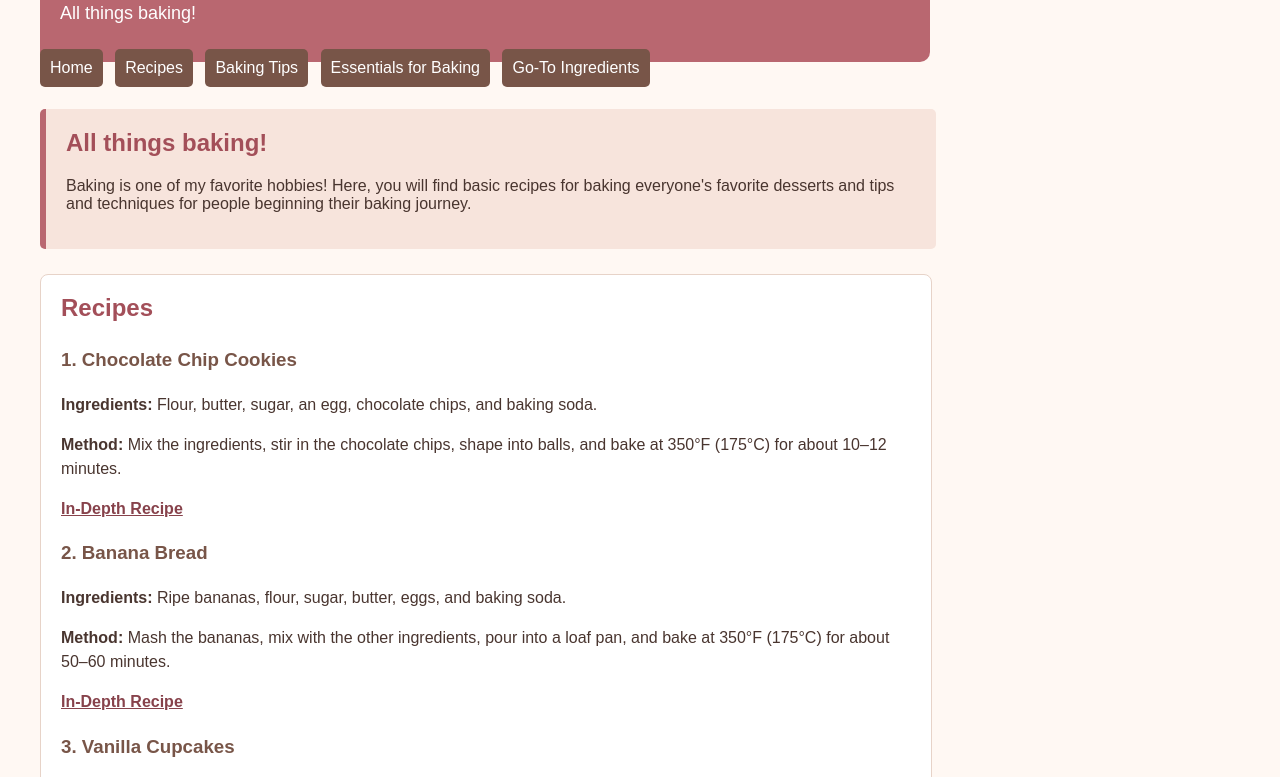
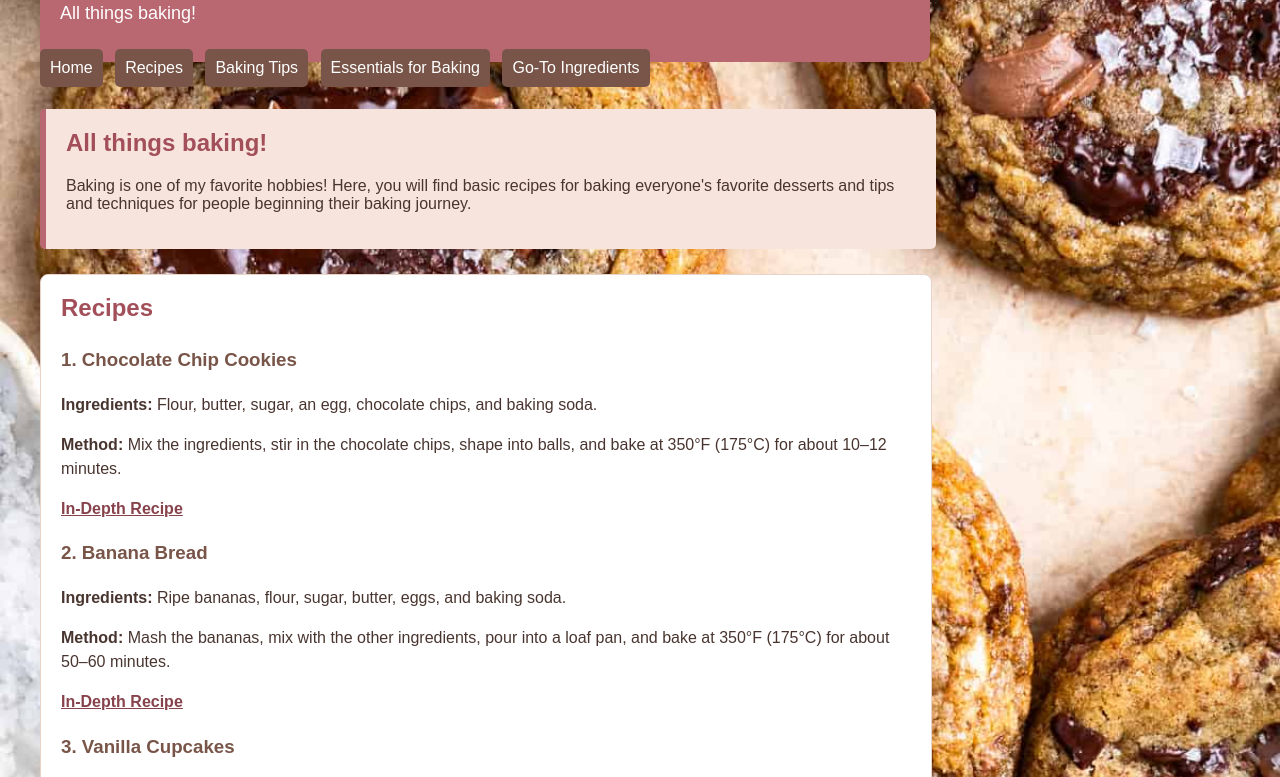
Before and after one commit to egtaylor/egtaylor.github.io, a plain HTML site: page 7C.html in a window 1280 px wide. Shown: the part 126-903 px from the top of the page. Drawn offline with Linux system fonts and the light colour scheme.

Commit message:
Update 7C.css

```diff
--- a/7C.css
+++ b/7C.css
@@ -4,7 +4,11 @@ body {
     min-width: 1000px;
     min-height: 1650px;
     position: relative;
-    background-color: #fff8f3;
+    background-image: url('brownbuttercookie.jpg');
+    background-repeat: no-repeat;
+    background-size: cover;
+    background-position: center;
+    background-attachment: fixed;
     color: #49352f;
     font-family: Arial, sans-serif;
     font-size: 16px;
```
